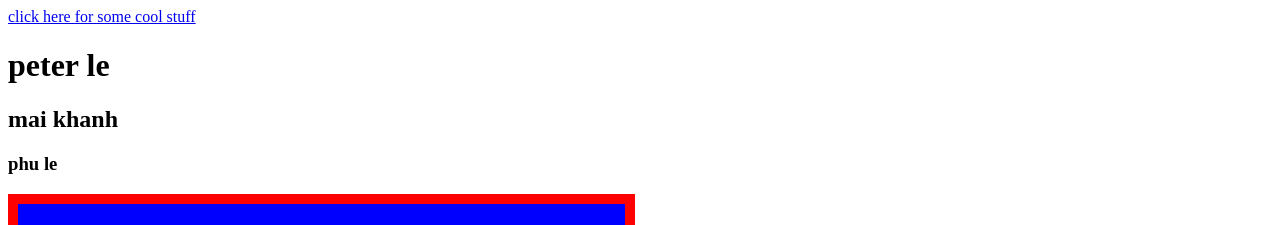
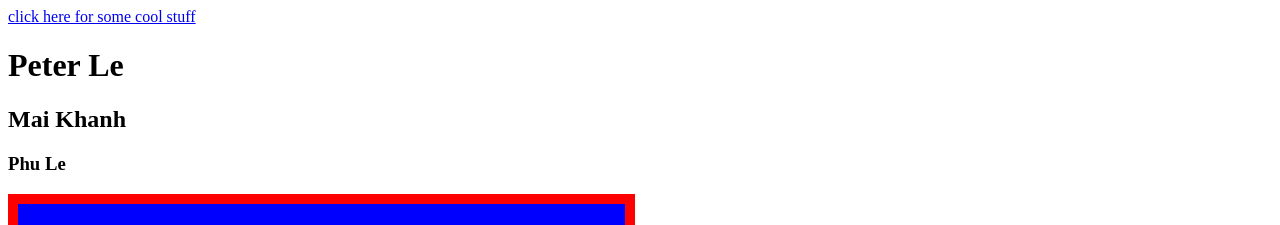
Before and after one commit to NinjaTyper/peterle2011.github.io, a plain HTML site: page index.html in a window 1280 px wide. Shown: the top 225 px of the page. Drawn offline with Linux system fonts and the light colour scheme.

Commit message:
name mistake

```diff
--- a/index.html
+++ b/index.html
@@ -4,9 +4,9 @@
 </head>
 <body>
     <a href="coolstuff.html">click here for some cool stuff</a>
-    <h1>peter le</h1>
-    <h2>mai khanh</h2>
-    <h3>phu le</h3>
+    <h1>Peter Le</h1>
+    <h2>Mai Khanh</h2>
+    <h3>Phu Le</h3>
 
     <div style="border: 10px solid red; width: 48%; background-color:blue;">
         <h4>song of twilight</h4>
```
